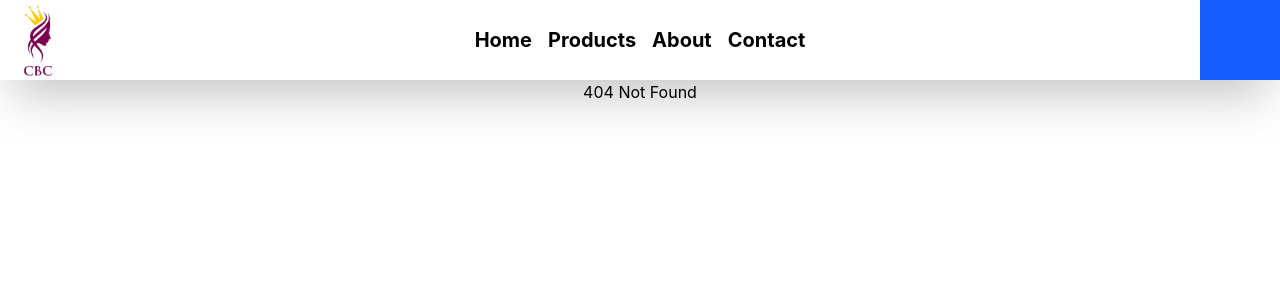
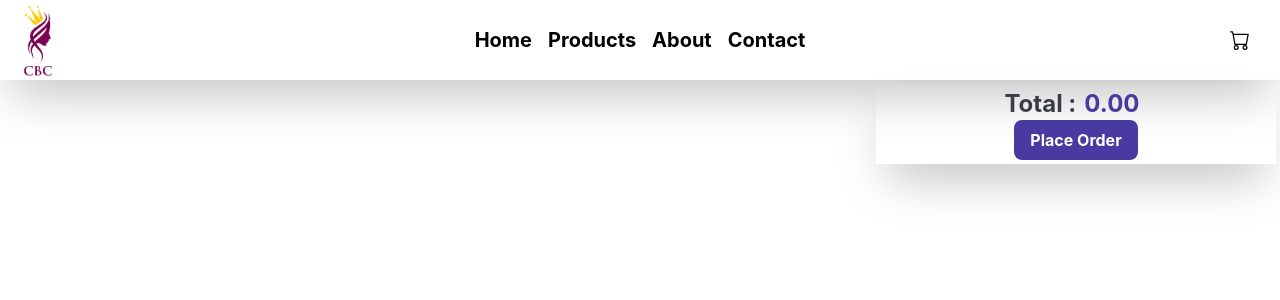
Before and after one commit to Bineth-Tharana/Crystal-Beauty-Frontend, a React app: page /checkout in a window 1280 px wide. Before the commit this address had no page. Shown: the top 300 px of the page. Built offline with nearby package versions, Linux system fonts and the light colour scheme; the HTML template or start-up script is replaced by a standard one; a web font is replaced by a local one.

Commit message:
Developed checkout page✏️

```diff
--- a/src/components/header.jsx
+++ b/src/components/header.jsx
@@ -1,5 +1,6 @@
 import { Link, useNavigate } from "react-router-dom";
 import UserData from "./userData";
+import { BsCart } from "react-icons/bs";
 
 export default function Header(){
     const navigate = useNavigate();
@@ -14,7 +15,10 @@ export default function Header(){
                 <Link to="/about" className="text-[20px] font-bold mx-2">About</Link>
                 <Link to="/contact" className="text-[20px] font-bold mx-2">Contact</Link>
             </div>
-            <div className="w-[80px] bg-blue-600">
+            <div className="w-[80px] flex justify-center items-center">
+                <Link to="/cart" className="text-[20px] font-bold mx-2">
+                   <BsCart/>
+                </Link>
             </div>
         </header>
     )
--- a/src/components/productCard.jsx
+++ b/src/components/productCard.jsx
@@ -92,7 +92,7 @@ export default function ProductCard(props) {
                         disabled={product.stock <= 0}
                         className="px-4 py-2.5 border border-blue-600 text-blue-600 rounded-lg font-semibold hover:bg-blue-50 transition disabled:border-gray-300 disabled:text-gray-400 disabled:cursor-not-allowed"
                     >
-                        Buy
+                        Buy Now
                     </button>
 
                 </div>
--- a/src/pages/client/cart.jsx
+++ b/src/pages/client/cart.jsx
@@ -1,12 +1,27 @@
 import { useState } from "react"
-import { getCart } from "../../utils/cart"
+import { addToCart, getCart, getTotal, removeFromCart } from "../../utils/cart"
 import { BiMinus, BiPlus, BiTrash } from "react-icons/bi"
+import { Link } from "react-router-dom"
 
 export default function CartPage(){
     const [cart,setCart] = useState(getCart())
 
     return(
-        <div className="w-full h-full flex flex-col items-center pt-4">
+        <div className="w-full h-full flex flex-col items-center pt-4 relative">
+            <div className="w-[400px] h-[80px] shadow-2xl absolute top-1 right-1 flex flex-col justify-center items-center">
+                <p className="text-2xl text-secondary font-bold">Total :
+                    <span className="text-accent font-bold mx-2">
+                        {getTotal().toFixed(2)}
+                    </span>
+                </p>
+                <Link to="/checkout" state={
+                    {
+                        cart: cart
+                    }
+                } className="text-white bg-accent px-4 py-2 rounded-lg font-bold hover:bg-secondary transition-all duration-300">
+                    Checkout
+                </Link>
+            </div>
             {
                 cart.map(
                     (item)=>{
@@ -26,14 +41,25 @@ export default function CartPage(){
                                     }
                                 </div>
                                 <div className="max-w-[100px] w-[100px] h-full flex flex-row justify-evenly items-center">
-                                    <button className="text-white font-bold rounded-xl hover:bg-secondary p-2 text-xl cursor-pointer aspect-square bg-accent"><BiMinus/></button>
+                                    <button className="text-white font-bold rounded-xl hover:bg-secondary p-2 text-xl cursor-pointer aspect-square bg-accent" onClick={()=>{
+                                        addToCart(item, -1);
+                                        setCart(getCart());
+                                     }}><BiMinus/></button>
                                     <h1 className="text-xl text-secondary font-semibold h-full flex items-center">{item.qty}</h1>
-                                    <button className="text-white font-bold rounded-xl hover:bg-secondary p-2 text-xl cursor-pointer aspect-square bg-accent"><BiPlus/></button>
+                                    <button className="text-white font-bold rounded-xl hover:bg-secondary p-2 text-xl cursor-pointer aspect-square bg-accent" onClick={()=>{
+                                        addToCart(item, 1);
+                                        setCart(getCart());
+                                     }}><BiPlus/></button>
                                 </div>
                                 <div className="w-[200px] h-full flex flex-col justify-center items-end pr-4">
                                     <h1 className="text-2xl text-secondary font-semibold">Rs. {(item.price*item.qty).toFixed(2)}</h1>
                                 </div>
-                                <button className="absolute text-red-600 cursor-pointer hover:bg-red-600 hover:text-white rounded-full p-2 right-[-35px]">
+                                <button className="absolute text-red-600 cursor-pointer hover:bg-red-600 hover:text-white rounded-full p-2 right-[-35px]" onClick={
+                                    ()=>{
+                                        removeFromCart(item.productId);
+                                        setCart(getCart());
+                                    }
+                                }>
                                     <BiTrash/>
                                 </button>
                              </div>
--- /dev/null
+++ b/src/pages/client/checkout.jsx
@@ -0,0 +1,90 @@
+import { useState } from "react"
+import { BiMinus, BiPlus, BiTrash } from "react-icons/bi"
+import { Link, useLocation } from "react-router-dom"
+
+export default function CheckoutPage(){
+    const location = useLocation()
+    const [cart,setCart] = useState(location.state?.cart || [])
+
+    function getTotal() {
+        let total = 0
+        cart.forEach((item)=>{
+            total += item.price * item.qty
+        })
+        return total;
+    }
+    function removeFromCart(index){
+        const newCart = cart.filter((item, i)=> i !== index)
+        setCart(newCart)
+    }
+
+    function changeQty(index, qty){
+        const newQty = cart[index].qty + qty
+        if(newQty <= 0){
+            removeFromCart(index)
+            return
+        }
+        else{
+            const newCart = [...cart]
+            newCart[index].qty = newQty
+            setCart(newCart)
+        }
+    }
+
+    return(
+        <div className="w-full h-full flex flex-col items-center pt-4 relative">
+            <div className="w-[400px] h-[80px] shadow-2xl absolute top-1 right-1 flex flex-col justify-center items-center">
+                <p className="text-2xl text-secondary font-bold">Total :
+                    <span className="text-accent font-bold mx-2">
+                       {getTotal().toFixed(2)}
+                    </span>
+                </p>
+                <button className="text-white bg-accent px-4 py-2 rounded-lg font-bold hover:bg-secondary transition-all duration-300">
+                    Place Order
+                </button>
+            </div>
+            {
+                cart.map(
+                    (item, index)=>{
+                        return(
+                            <div key={item.productId} className="w-[600px] my-4 h-[100px] rounded-tl-3xl rounded-bl-3xl bg-primary shadow-2xl flex flex-row relative justify-center items-center">
+                                <img src={item.image} className="w-[100px] h-[100px] object-cover rounded-3xl" />
+                                <div className="w-[250px] h-full flex flex-col justify-center items-start pl-4">
+                                    <h1 className="text-xl text-secondary font-semibold">{item.name}</h1>
+                                    <h1 className="text-md text-gray-600 font-semibold">{item.productId}</h1>
+                                    {
+                                        item.labelledPrice > item.price ?
+                                        <div>
+                                            <span className="text-md mx-1 text-gray-500 line-through">{item.labelledPrice.toFixed(2)}</span>
+                                            <span className="text-md mx-1 font-bold text-accent">{item.price.toFixed(2)}</span>
+                                        </div>
+                                        :<span className="text-md mx-1 font-bold text-accent">{item.price.toFixed(2)}</span>
+                                    }
+                                </div>
+                                <div className="max-w-[100px] w-[100px] h-full flex flex-row justify-evenly items-center">
+                                    <button className="text-white font-bold rounded-xl hover:bg-secondary p-2 text-xl cursor-pointer aspect-square bg-accent" onClick={()=>{
+                                        changeQty(index, -1)
+                                     }}><BiMinus/></button>
+                                    <h1 className="text-xl text-secondary font-semibold h-full flex items-center">{item.qty}</h1>
+                                    <button className="text-white font-bold rounded-xl hover:bg-secondary p-2 text-xl cursor-pointer aspect-square bg-accent" onClick={()=>{
+                                       changeQty(index, 1)
+                                     }}><BiPlus/></button>
+                                </div>
+                                <div className="w-[200px] h-full flex flex-col justify-center items-end pr-4">
+                                    <h1 className="text-2xl text-secondary font-semibold">Rs. {(item.price*item.qty).toFixed(2)}</h1>
+                                </div>
+                                <button className="absolute text-red-600 cursor-pointer hover:bg-red-600 hover:text-white rounded-full p-2 right-[-35px]" onClick={
+                                    ()=>{
+                                        removeFromCart(index)
+                                    }
+                                }>
+                                    <BiTrash/>
+                                </button>
+                             </div>
+                        )
+                    }
+                )
+            }
+        </div>
+    )
+}
--- a/src/pages/client/productOverview.jsx
+++ b/src/pages/client/productOverview.jsx
@@ -1,6 +1,6 @@
 import axios from "axios";
 import { useEffect, useState } from "react";
-import { useParams} from "react-router-dom";
+import { useNavigate, useParams} from "react-router-dom";
 import Loading from "../../components/loading";
 import ImageSlider from "../../components/imageSlider";
 import "./styles.css"
@@ -11,6 +11,7 @@ export default function ProductOverviewPage(){
     const productId = params.id;
     const [status, setStatus] = useState("loading")//loading, success, error
     const [product, setProduct] = useState(null);
+    const navigate = useNavigate();
 
     useEffect(
         ()=>{
@@ -71,7 +72,23 @@ export default function ProductOverviewPage(){
                                 console.log("New cart")
                                 console.log(getCart())
                             }}>Add to Cart</button>
-                            <button className="w-[200px] h-[50px] mx-4 cursor-pointer bg-accent text-white rounded-2xl hover:bg-accent/80 transition-all duration-300">Buy Now</button>
+                            <button className="w-[200px] h-[50px] mx-4 cursor-pointer bg-accent text-white rounded-2xl hover:bg-accent/80 transition-all duration-300"
+                            onClick={()=>{
+                            navigate("/checkout", {
+                                state: {
+                                    cart : [
+                                        {
+                                            productId: product.productId,
+                                            name: product.name,
+                                            image: product.images[0],
+                                            price: product.price,
+                                            labelledPrice: product.labelledPrice,
+                                            qty: 1
+                                        }
+                                    ]
+                                }
+                            })
+                        }}>Buy Now</button>
                         </div>
                       </div>
                    </div>
--- a/src/pages/home.jsx
+++ b/src/pages/home.jsx
@@ -3,6 +3,7 @@ import { Route, Routes } from "react-router-dom";
 import ProductPage from "./client/productPage";
 import ProductOverviewPage from "./client/productOverview";
 import CartPage from "./client/cart";
+import CheckoutPage from "./client/checkout";
 
 export default function HomePage() {
   return (
@@ -15,6 +16,7 @@ export default function HomePage() {
           <Route path="/about" element={<h1>About</h1>} />
           <Route path="/contact" element={<h1>Contact</h1>} />
           <Route path="/cart" element={<CartPage/>}/>
+          <Route path="/checkout" element={<CheckoutPage/>}/>
           <Route path="/overview/:id" element={<ProductOverviewPage />} />
           <Route path="/*" element={<h1>404 Not Found</h1>} />
         </Routes>
--- a/src/utils/cart.js
+++ b/src/utils/cart.js
@@ -48,3 +48,14 @@ export function addToCart(product, qty){
     }
     localStorage.setItem("cart",JSON.stringify(cart));
 }
+
+export function getTotal(){
+    let cart = getCart();
+
+    let total = 0;
+
+    for(let i=0;i<cart.length;i++){
+        total += cart[i].price * cart[i].qty;
+    }
+    return total;
+}
```
